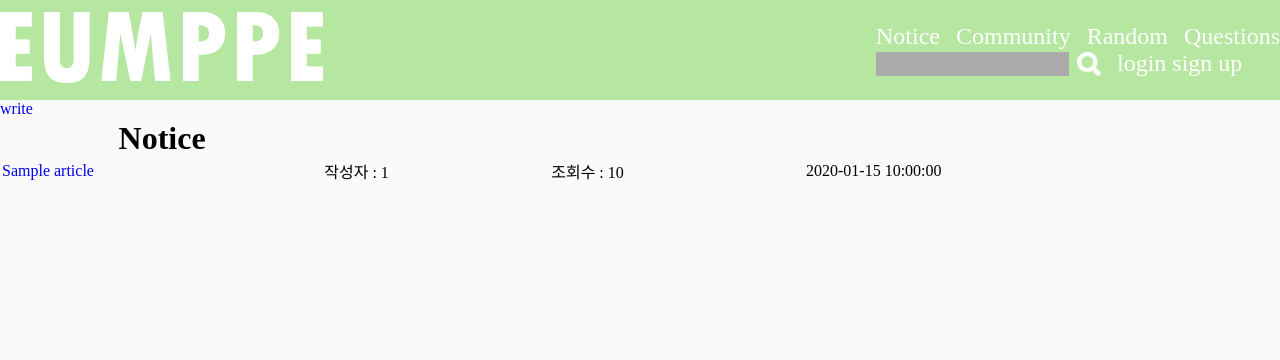
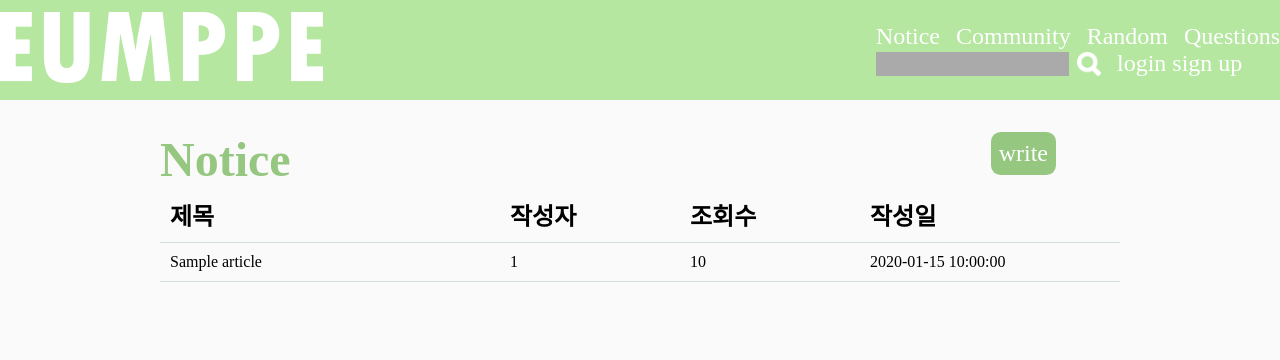
Before and after one commit to eumppe/P4C-Page, a PHP site: page /pages/article-list.php?forum=1 in a window 1280 px wide. Shown: the top 360 px of the page. Run offline with PHP 8.4, Linux system fonts and the light colour scheme; tables that the repository leaves empty or names only in its code hold one stand-in row (values such as "Sample post").

Commit message:
article-list-CSS

```diff
--- a/css/main.css
+++ b/css/main.css
@@ -1,5 +1,9 @@
 :root{
-	--width-ratio: 75%;
+	--color-a: #d5e1df;
+	--color-b: #e3eaa7;
+	--color-c: #b5e7a0;
+	--color-c-a: #95c780;
+	--color-d: #86af49;
 }
 
 
@@ -37,21 +41,93 @@ body{
 }
 
 .wilson{
-	width: 100rem;
+	width: 80rem;
 	margin: 0 auto;
 
 }
 
 .william{
-	width: 80rem;
+	width: 60rem;
 	margin: 0 auto;
 
+}
+
+table {
+    width: 100%;
+    border-collapse: collapse;
+}
+tr {
+ 	display:flex;
+ 	flex-wrap:wrap;
+
+}
+.list-content:hover {
+	background-color: var(--color-c);
+	color: white;
+	font-weight: bold;
+}
+td,th{
+    border-bottom: 1px solid var(--color-a);
+    padding: 10px;
+    display: flex;
+    flex: 1;
+  }
+
+th{
+	font-size: 1.5rem;
+}
+
+
+.table-title{
+	flex: 2;
+}
+.table-times{
+	flex: 1.5;
+}
+
+a{
+	text-decoration: none;
+	color: black;
+}
+
+a:hover{
+	text-decoration: none;
+	color: var(--color-d);
+}
+
+.list-top{
+	width: 100%;
+	display: flex;
+	justify-content: space-between;
+	margin-top: 2rem;
+}
+
+.write{
+	display: flex;
+	font-size: 1.5rem;
+	margin: 0 4rem;
+	color: white;
+	background-color: var(--color-c-a);
+	padding: 0.5rem;
+	border-radius: 0.6rem;
+	height: 2.7rem;
+	align-items: center;
+}
+.write:hover{
+	color: var(--color-a);
+}
+
+
+.list-forum{
+	display: flex;
+	font-size: 3rem;
+	color: var(--color-c-a);
 }
 
 /*header*/
 
 header{
-	background-color: #b5e7a0;
+	background-color: var(--color-c);
 	display: flex;
 	height: 6.25rem;
 }
@@ -69,21 +145,17 @@ header{
 .home-header,
 .login-header,
 .signup-header{
-	min-width: 500px;
 	margin: auto;
 }
 
 .home-header a{
 	color: white;
 }
-
-a{
-	text-decoration: none;
+.home-header a:hover{
+	color: var(--color-c-a);
 }
 
-th{
-	font-size: 2rem;
-}
+
 
 .home-header-right{
 	display: flex;
@@ -125,11 +197,6 @@ th{
 	color: white;
 }
 
-/*banner*/
-.home-banner{
-	height: 500px;
-}
-
 
 /*main*/
 main{
--- a/pages/article-list.php
+++ b/pages/article-list.php
@@ -47,49 +47,56 @@ $forum=$_GET['forum'];
 				</section>
 			</header>
 		<main class="william">
-			<a href=<?php echo("'/pages/write-article.php?forum=".$forum."'");?>>write</a>
-			<table style="width:100%">
+			<div class="list-top">
 				<?php
 				if($forum==1){
-					echo("<th>Notice</th>");
+					echo("<h2 class='list-forum'>Notice</h2>");
 				}else if($forum==2){
-					echo("<th>Community</th>");
+					echo("<h2 class='list-forum'>Community</h2>");
 				}else if($forum==3){
-					echo("<th>Random</th>");
+					echo("<h2 class='list-forum'>Random</h2>");
 				}else if($forum==4){
-					echo("<th>Questions</th>");
+					echo("<h2 class='list-forum'>Questions</h2>");
 				}
+				?>
+				<a class='write' href=<?php echo("'/pages/write-article.php?forum=".$forum."'");?>>write</a>
+			</div>
+			<table style="width:100%">
+				<th class='table-title'>제목</th>
+				<th class='table-author'>작성자</th>
+				<th class='table-views'>조회수</th>
+				<th class='table-times'>작성일</th>
+				<?php
 
 				$sql="SELECT * FROM articles WHERE forum=".$forum." ORDER BY times DESC";
 				$result=mysqli_query($conn,$sql);
 
 				while($row=mysqli_fetch_array($result)){
 
-					echo("<tr>");
+					echo("<tr class='list-content' onClick='location.href=\"/pages/show-article.php?idx=".$row['idx']."\"'>");
 
-					echo("<td>");
-					echo("<a href=\"/pages/show-article.php?idx=".$row['idx']."\">");
+					echo("<td class='table-title'>");
+					#echo("<a href=\"/pages/show-article.php?idx=".$row['idx']."\">");
 					echo($row['title']);
-					echo("</a>");
+					#echo("</a>");
 					echo("</td>");
 
 					$user_sql="SELECT userid FROM users WHERE idx=".$row['author'];
 					$user_result=mysqli_query($conn,$user_sql);
 					$user_row=mysqli_fetch_array($user_result);
 
-					echo("<td>");
-					echo("작성자 : ".$user_row['userid']);
+					echo("<td class='table-author'>");
+					echo($user_row['userid']);
 					echo("</td>");
 
-					echo("<td>");
-					echo("조회수 : ".$row['views']);
+					echo("<td class='table-views'>");
+					echo($row['views']);
 					echo("</td>");
 
-					echo("<td>");
+					echo("<td class='table-times'>");
 					echo($row['times']);
 					echo("</td>");
 
-					echo("</a>");
 					echo("</tr>");
 				}
 				?>
```
Also changed, not shown: pages/search.php (+17 -13 lines).
